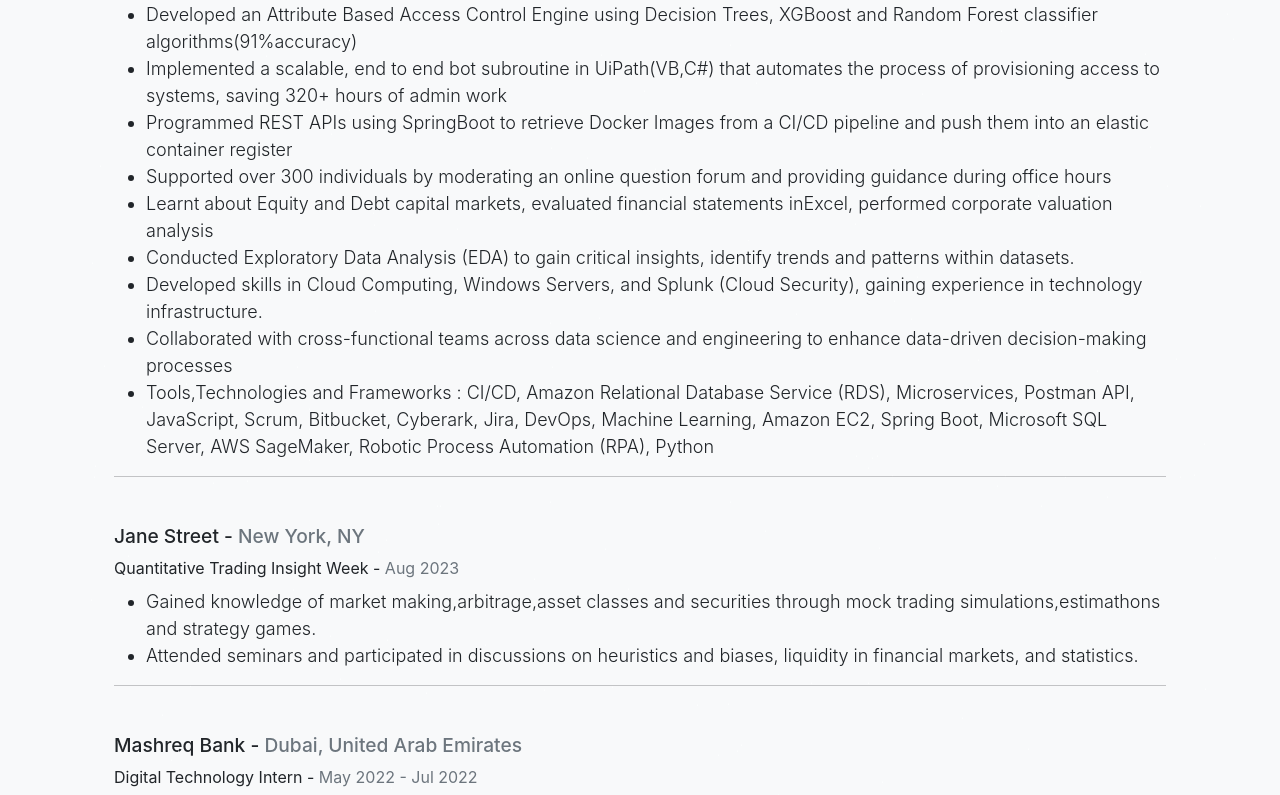
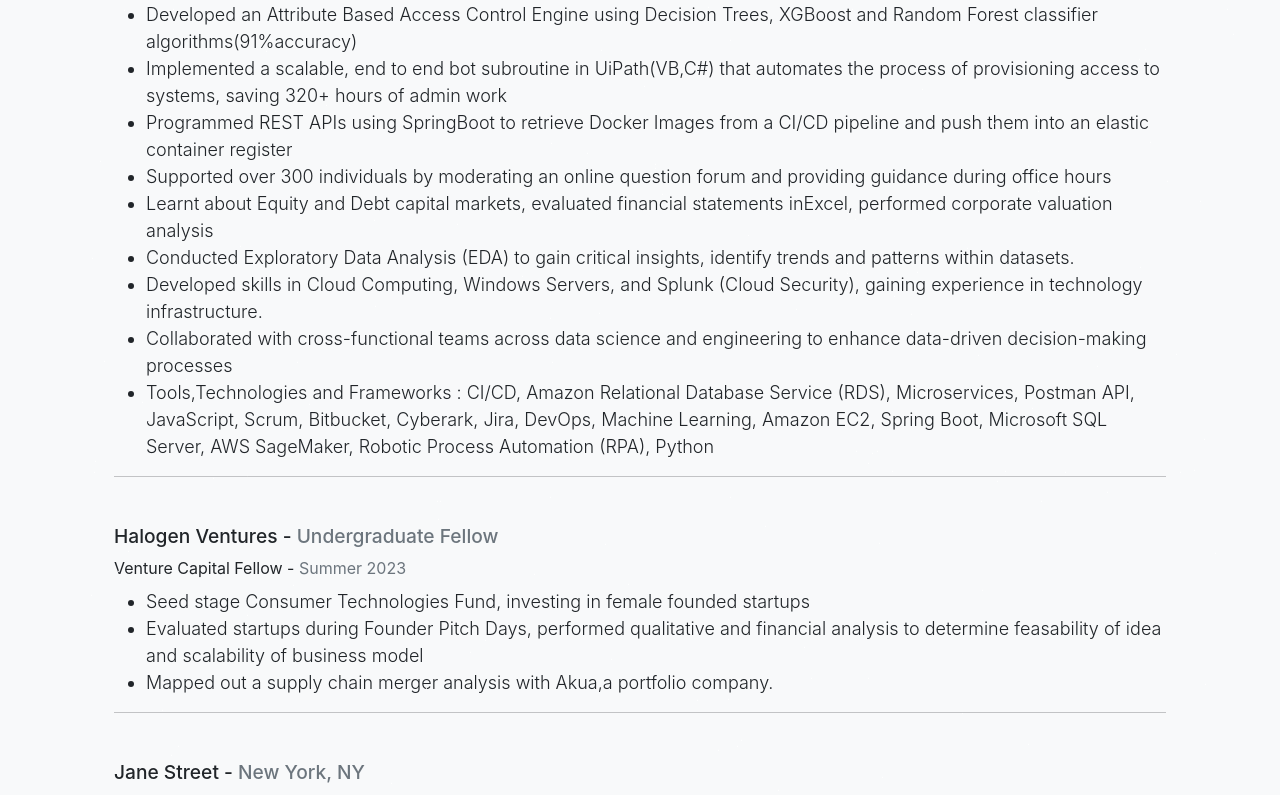
Before and after one commit to web3iscool/anyabindra, a React (Create React App) app: page / in a window 1280 px wide. Shown: the part 2002-2797 px from the top of the page. Built offline with nearby package versions, Linux system fonts and the light colour scheme.

Commit message:
Update config.js

```diff
--- a/src/editable-stuff/config.js
+++ b/src/editable-stuff/config.js
@@ -127,6 +127,7 @@
         </ul>
       ],
     },
+
     {
       company: 'Jefferies Financial Group',
       location: "Jersey City, NJ",
@@ -147,6 +148,19 @@
           <li>Collaborated with cross-functional teams across data science and engineering to enhance data-driven decision-making processes </li>
           <li> Tools,Technologies and Frameworks : CI/CD, Amazon Relational Database Service (RDS), Microservices, Postman API, JavaScript, Scrum, Bitbucket, Cyberark, Jira, DevOps, Machine Learning, Amazon EC2, Spring Boot, Microsoft SQL Server, AWS SageMaker, Robotic Process Automation (RPA), Python </li>
         </ul>,
+      ],
+    },
+      {
+      company: 'Halogen Ventures',
+      location: "Undergraduate Fellow",
+      role: 'Venture Capital Fellow',
+      date: 'Summer 2023',
+      description: [
+        <ul>
+          <li> Seed stage Consumer Technologies Fund, investing in female founded startups</li>
+        <li> Evaluated startups during Founder Pitch Days, performed qualitative and financial analysis to determine feasability of idea and scalability of business model </li>
+        <li> Mapped out a supply chain merger analysis with Akua,a portfolio company. </li>
+        </ul>
       ],
     },
     {
```
